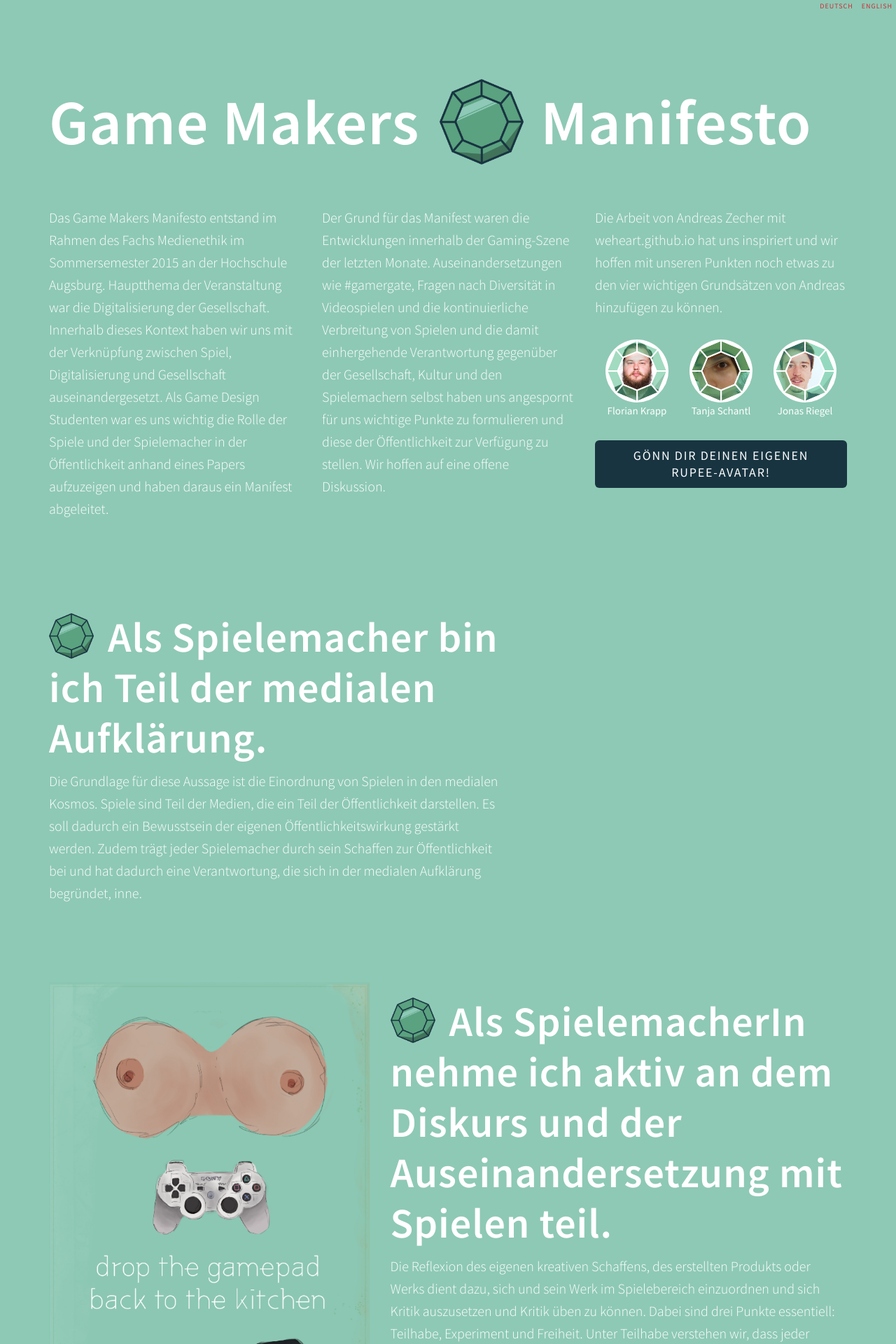
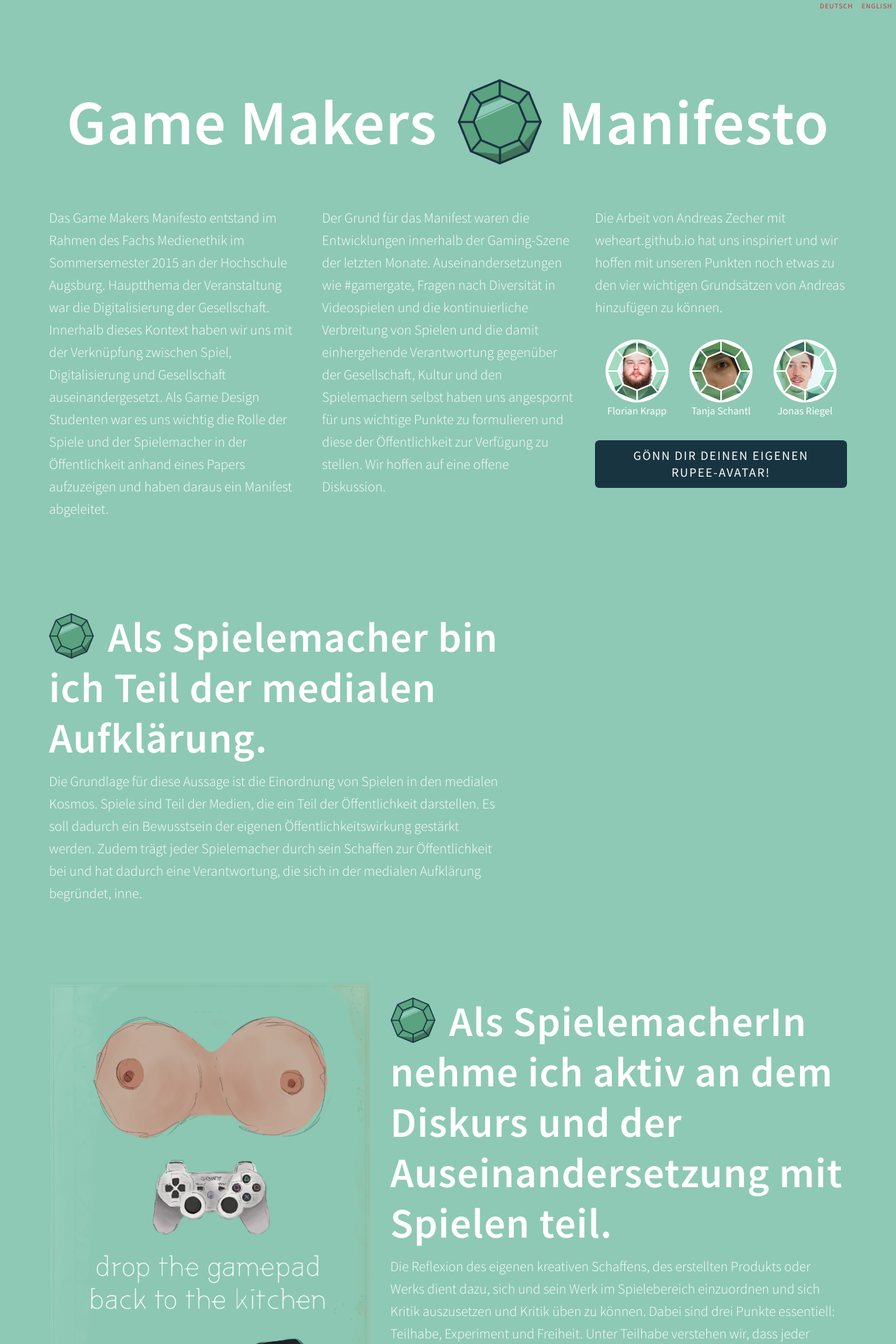
Before and after one commit to gamemakersmanifesto/gamemakersmanifesto.github.io, a Jekyll site: the page built from index.html, in a window 1280 px wide. Shown: the top 1920 px of the page at 70% size. Built offline with Jekyll 4.4.1, drawn with Linux system fonts in a browser that asks for light colours; nearby versions of some CDN libraries; comment, search, counter and statistics services are not loaded; some of the changed text lies outside the part shown.

Commit message:
REFURBISH: Structure + Css

```diff
--- a/_layouts/manifest.html
+++ b/_layouts/manifest.html
@@ -158,7 +158,7 @@
             <section>
                 <div class="vertical-center">
                     <div class="col-md-6">
-                        <h2>Diskutiert mit, zeigt eure Unterstützung und macht euren eigenen Rupee-Avatar!</h2>
+                        <h2>Diskutiert mit! <br>Zeigt eure Unterstützung und macht euren eigenen Rupee-Avatar!</h2>
                         <a href="/gmmgenerator/index.html" class="btn btn-danger btn-lg avatar-cta btn-block">Jetzt <br>erstellen</a>
                     </div>
                     <div class="col-md-6">
--- a/css/main.css
+++ b/css/main.css
@@ -103,6 +103,7 @@
     letter-spacing: .1rem;
     line-height: 1.2;
     font-weight: 600;
+    text-align: center;
 }
 h2 {
 	letter-spacing: .1rem;
```
